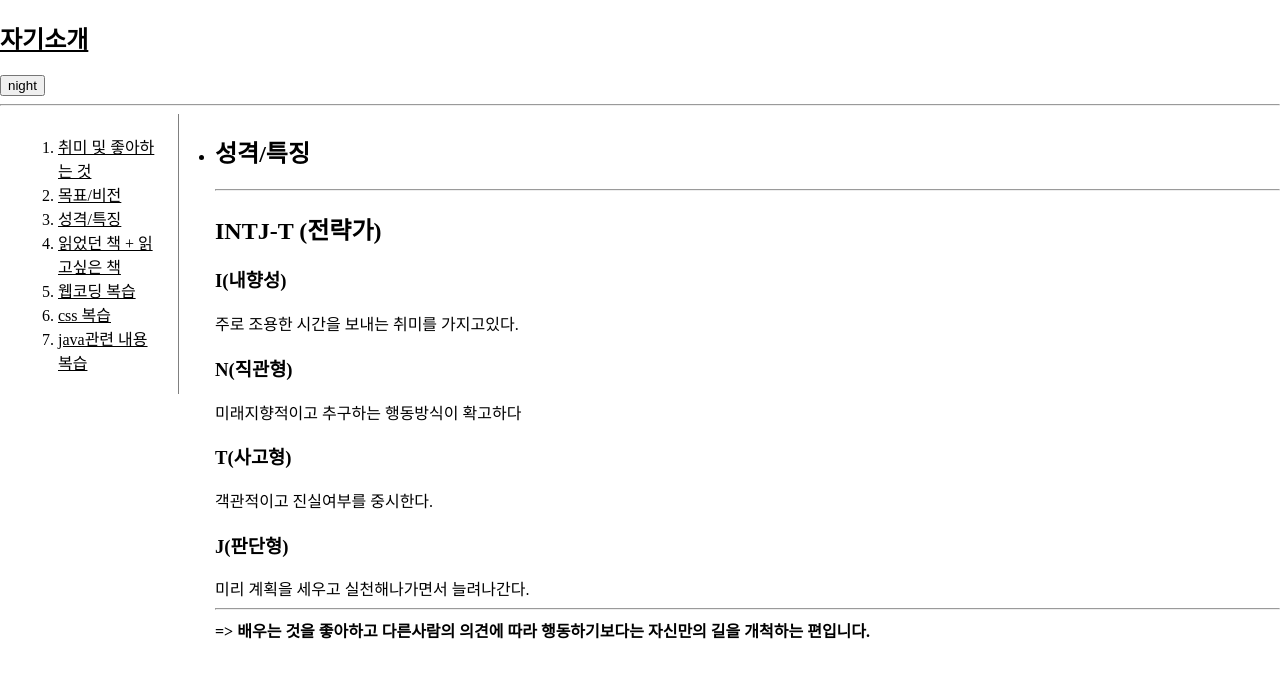
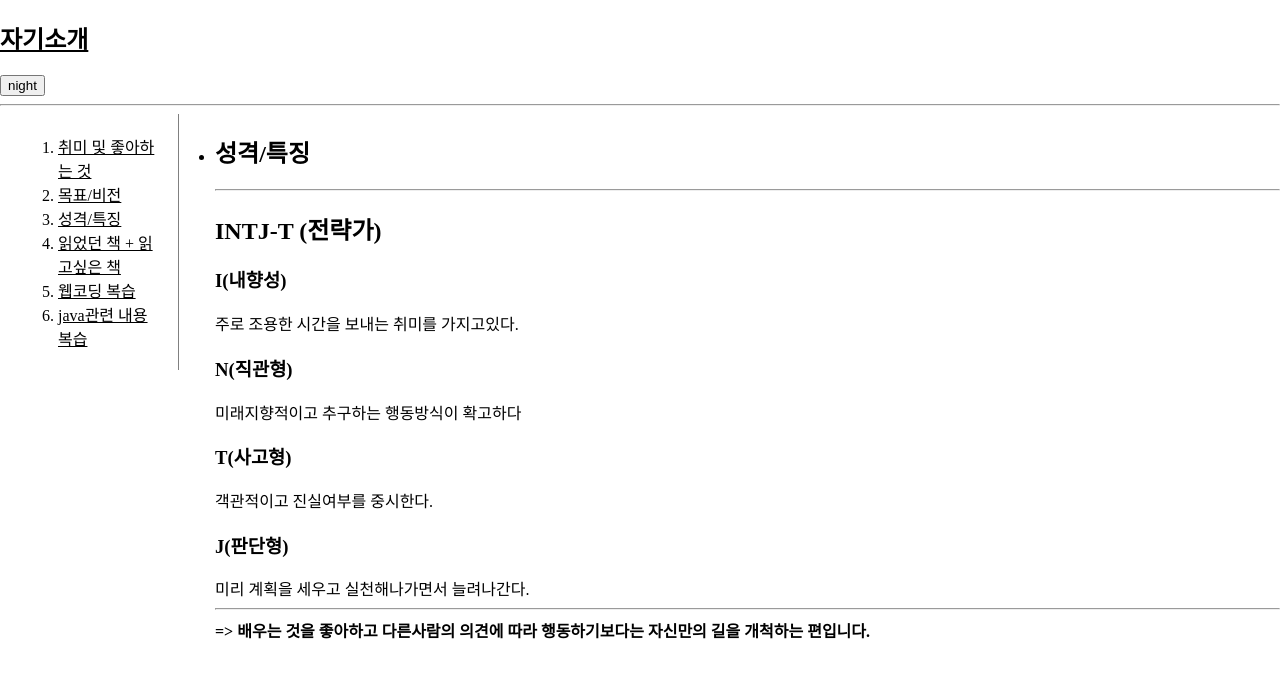
Before and after one commit to mingdi-munji/my.webpages, a plain HTML site: page character.html in a window 1280 px wide. Drawn offline with Linux system fonts and the light colour scheme.

Commit message:
Update character.html

```diff
--- a/character.html
+++ b/character.html
@@ -19,7 +19,6 @@
                     <li><a href="character.html" >성격/특징</a></li>
                     <li><a href="book.html" >읽었던 책 + 읽고싶은 책</a></li>
                     <li><a href="webcoding note.html" >웹코딩 복습</a></li>
-                    <li><a href="css note.html" >css 복습</a></li>
                     <li><a href="java script note.html" >java관련 내용복습</a></li>
                     </ol>
                 </div>
```
